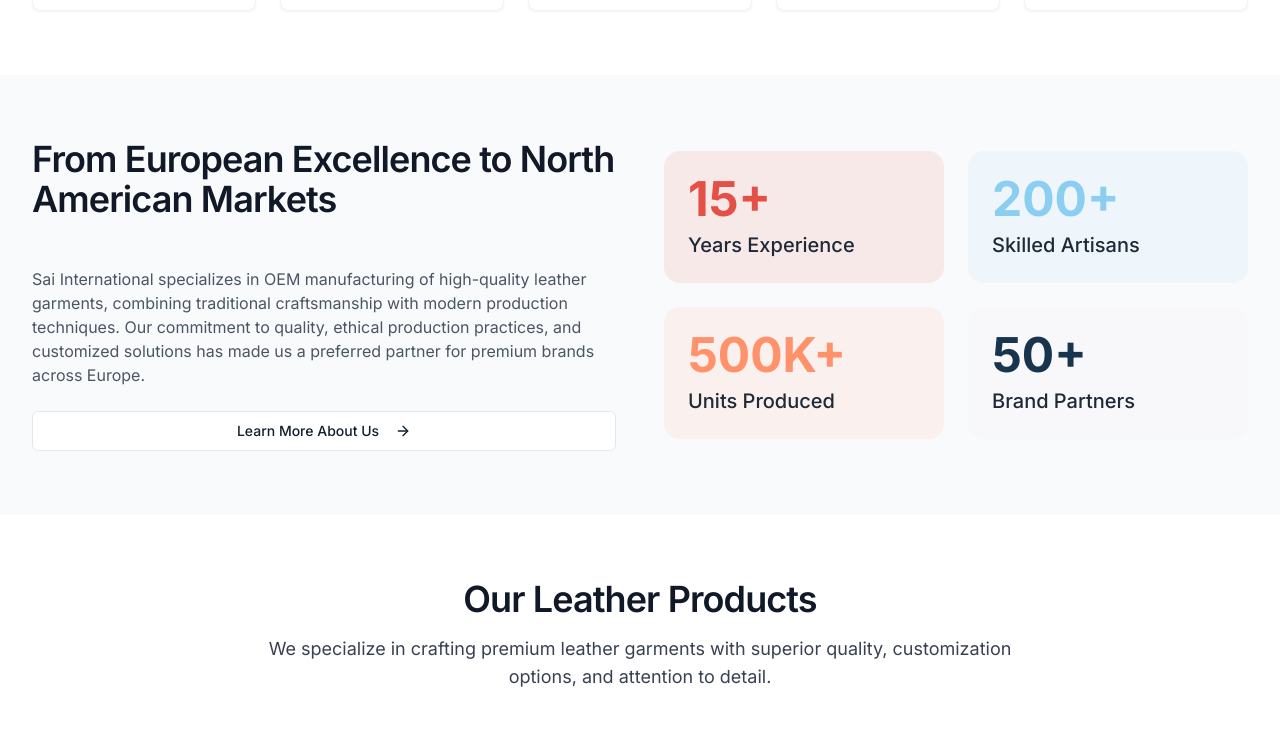
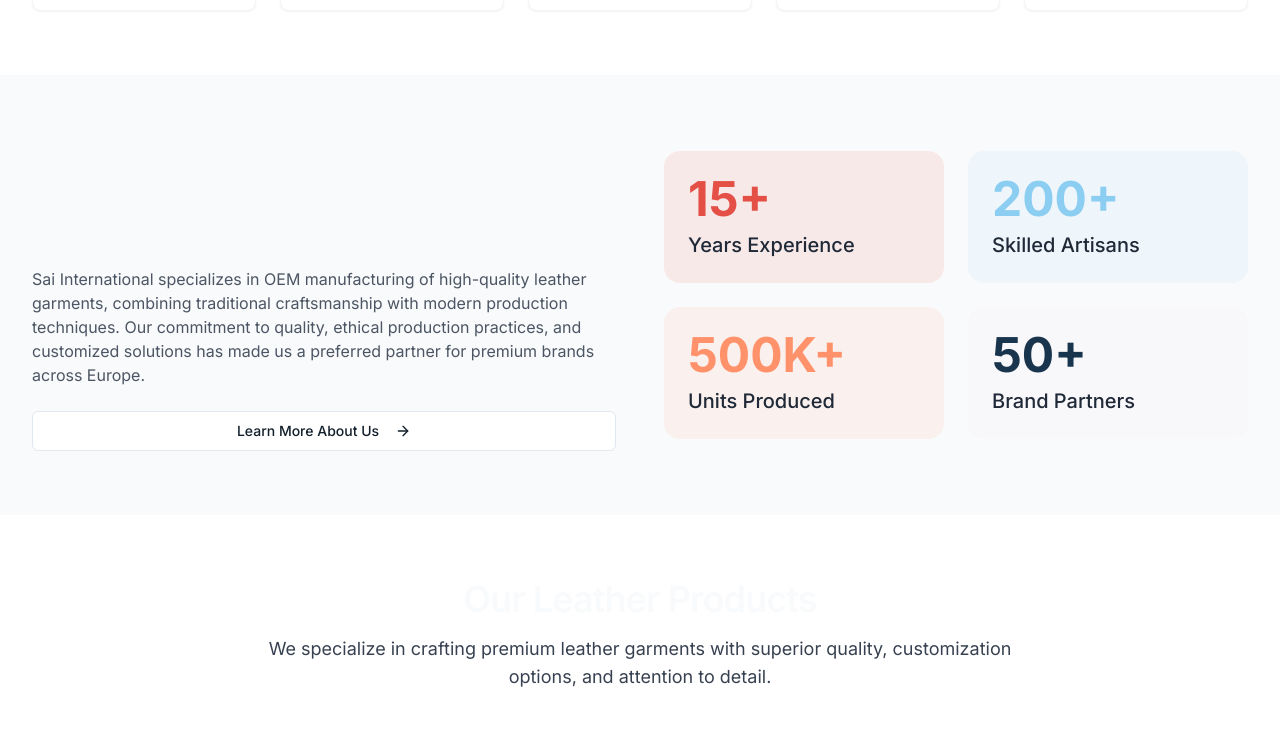
Before and after one commit to charenk/sai-leather-canada-usa, a React (Vite) app: page / in a window 1280 px wide. Shown: the part 940-1677 px from the top of the page. Built offline with nearby package versions, Linux system fonts and the light colour scheme.

Commit message:
Visual edit in Lovable
Edited UI in Lovable

```diff
--- a/src/components/SectionHeading.tsx
+++ b/src/components/SectionHeading.tsx
@@ -1,6 +1,4 @@
-
 import { cn } from '@/lib/utils';
-
 interface SectionHeadingProps {
   title: string;
   subtitle?: string;
@@ -8,42 +6,27 @@ interface SectionHeadingProps {
   className?: string;
   subtitleClassName?: string;
 }
-
 const SectionHeading = ({
   title,
   subtitle,
   alignment = 'left',
   className,
-  subtitleClassName,
+  subtitleClassName
 }: SectionHeadingProps) => {
-  return (
-    <div
-      className={cn(
-        'mb-12',
-        {
-          'text-left': alignment === 'left',
-          'text-center': alignment === 'center',
-          'text-right': alignment === 'right',
-        },
-        className
-      )}
-    >
-      <h2 className="text-3xl md:text-4xl font-semibold text-gray-900 tracking-tight">
+  return <div className={cn('mb-12', {
+    'text-left': alignment === 'left',
+    'text-center': alignment === 'center',
+    'text-right': alignment === 'right'
+  }, className)}>
+      <h2 className="text-3xl md:text-4xl font-semibold tracking-tight text-slate-50">
         {title}
       </h2>
-      {subtitle && (
-        <p className={cn("mt-4 text-gray-700 max-w-3xl text-lg",
-          {
-            'mx-auto': alignment === 'center',
-            'ml-auto': alignment === 'right',
-          },
-          subtitleClassName
-        )}>
+      {subtitle && <p className={cn("mt-4 text-gray-700 max-w-3xl text-lg", {
+      'mx-auto': alignment === 'center',
+      'ml-auto': alignment === 'right'
+    }, subtitleClassName)}>
           {subtitle}
-        </p>
-      )}
-    </div>
-  );
+        </p>}
+    </div>;
 };
-
 export default SectionHeading;
```
